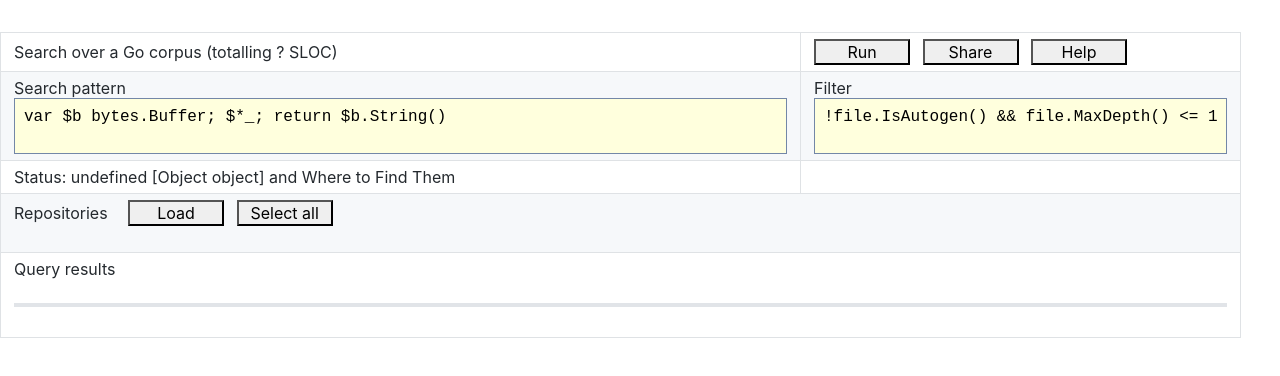
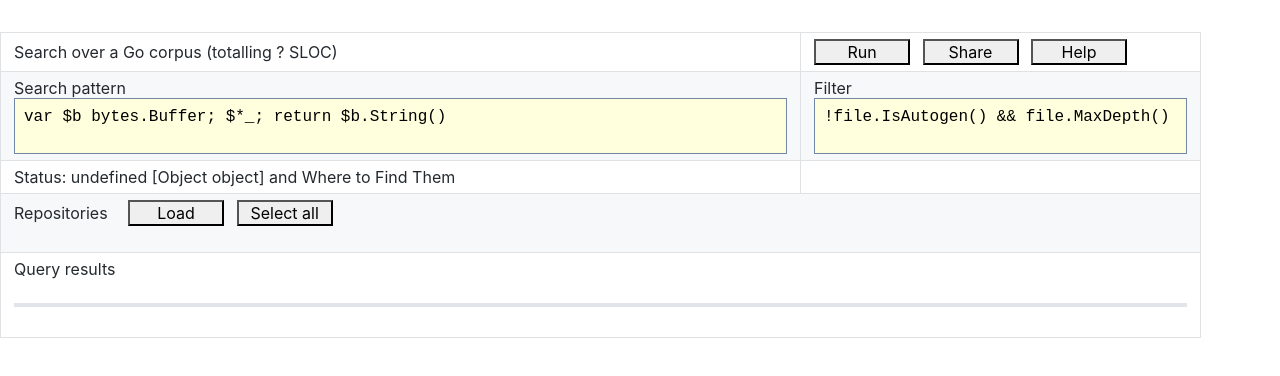
Before and after one commit to quasilyte/gocorpus, a plain HTML site: page index.html in a window 1280 px wide. Drawn offline with Linux system fonts and the light colour scheme.

Commit message:
fix table layout

```diff
--- a/index.html
+++ b/index.html
@@ -16,7 +16,7 @@
             Search over a Go corpus (totalling <span id="total-sloc">?</span> SLOC)
 
           </td>
-          <td style="width: 440px">
+          <td style="width: 400px">
             <button id="run-button">Run</button>
             <button id="share-button" style="margin-left: 8px;">Share</button>
             <button id="help-button" style="margin-left: 8px;">Help</button>
```
